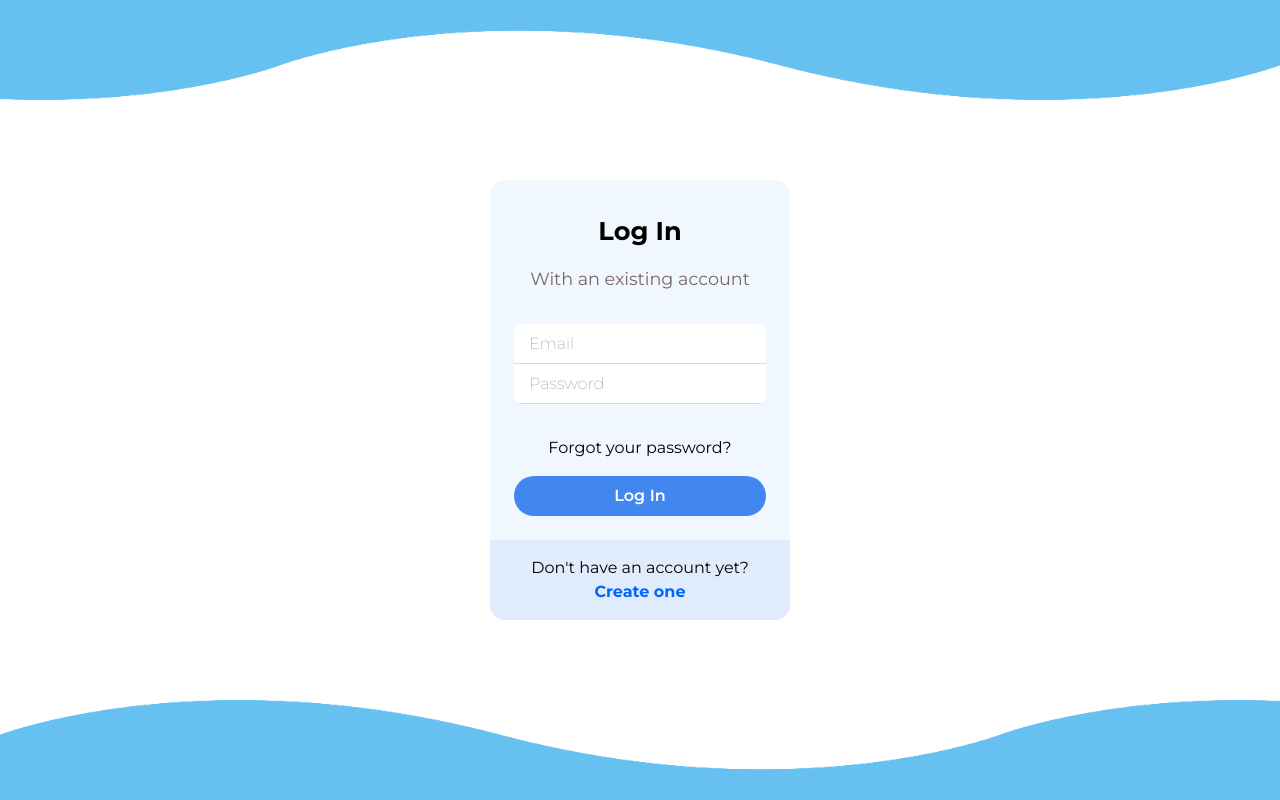
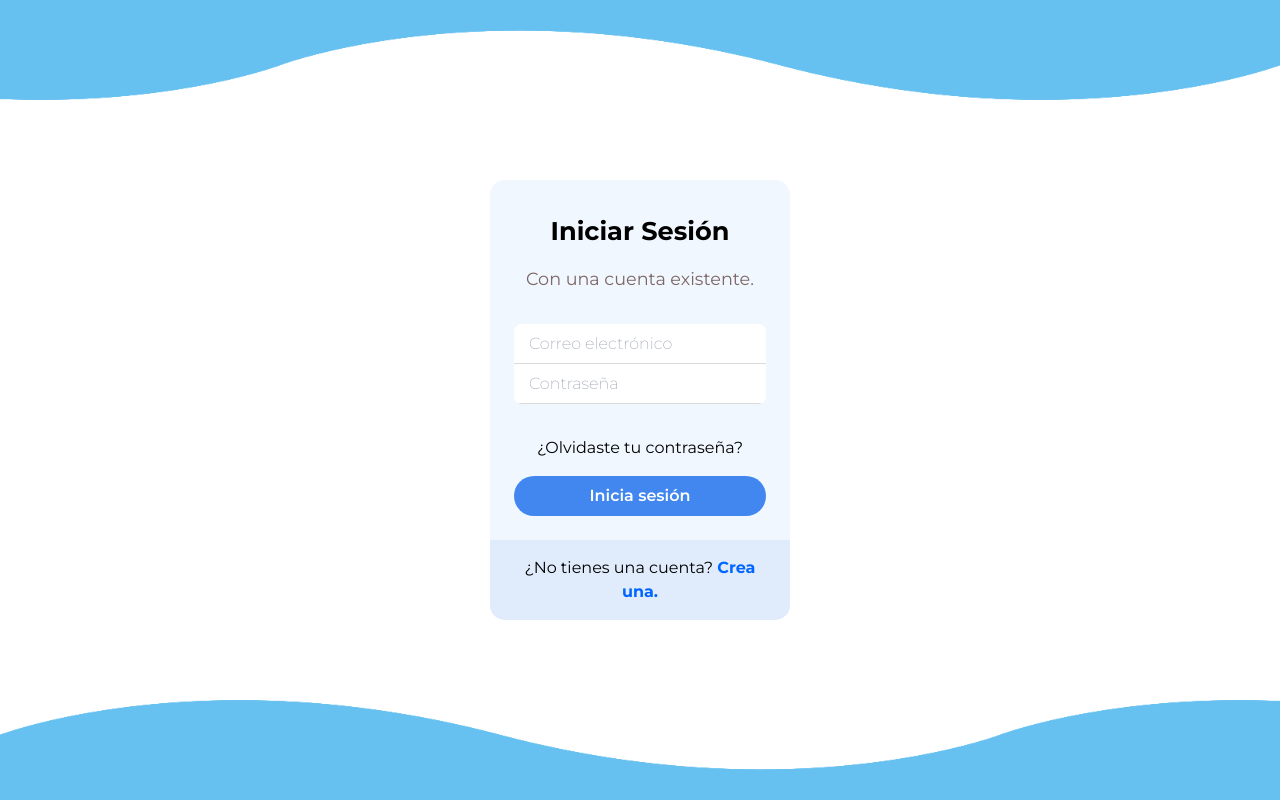
Before and after one commit to alanvviera/DentalSystem, a Next.js app: page /login in a window 1280 px wide. Built offline with nearby package versions, Linux system fonts and the light colour scheme.

Commit message:
Translated to spanish

```diff
--- a/app/login/page.jsx
+++ b/app/login/page.jsx
@@ -12,27 +12,22 @@ export default function Login() {
         <div className="container">
           <form>
             <div className="head">
-              <span>Log In</span>
-              <p>With an existing account</p>
+              <span>Iniciar Sesión</span>
+              <p>Con una cuenta existente.</p>
             </div>
             <div className="inputs">
-              <input type="email" placeholder="Email" />
-              <input type="password" placeholder="Password" />
+              <input type="email" placeholder="Correo electrónico" />
+              <input type="password" placeholder="Contraseña" />
             </div>
             <div>
               <a href="#">
-                Forgot your password?
+                ¿Olvidaste tu contraseña?
               </a>
             </div>
-            <button>Log In</button>
+            <button>Inicia sesión</button>
           </form>
           <div className="form-footer">
-            <p>
-              Don't have an account yet?
-              <Link href="/signup">
-                Create one
-              </Link>
-            </p>
+            <p>¿No tienes una cuenta? <Link href="/signup">Crea una.</Link></p>
           </div>
         </div>
       </div>
```
